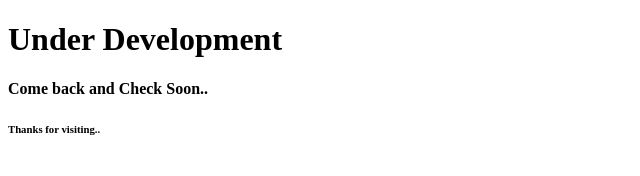
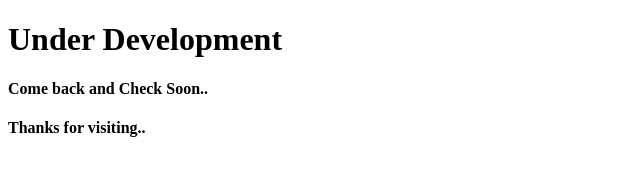
Before and after one commit to ranaashutosh31/Portfolio-ranaashutosh31, a plain HTML site: page index.html in a window 1280 px wide. Shown: the full height of the page, 0-640 px from the left. Drawn offline with Linux system fonts and the light colour scheme.

Commit message:
Update index.html

```diff
--- a/index.html
+++ b/index.html
@@ -9,6 +9,6 @@
 <body>
     <h1>Under Development</h1>
     <h4>Come back and Check Soon..</h4>
-    <h6>Thanks for visiting..</h6>
+    <h4>Thanks for visiting..</h4>
 </body>
 </html>
```
